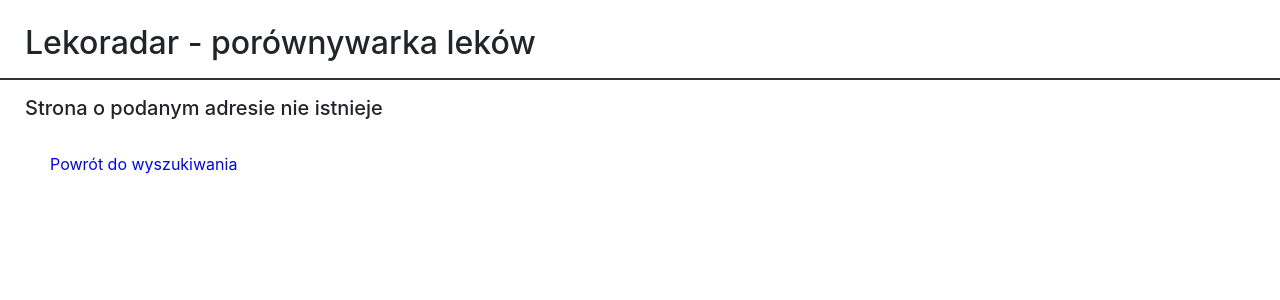
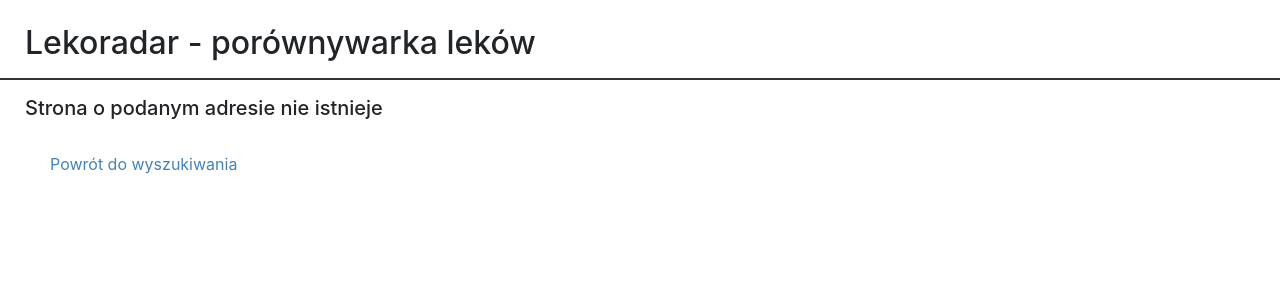
Before and after one commit to Krzaq8/Lekoradar, a Flask app: page /1 in a window 1280 px wide. Shown: the top 300 px of the page. Run offline with Flask 2, Linux system fonts and the light colour scheme; parts of the project's set-up code (start-up, migrations or seed data) failed here and were passed over; some libraries are stand-ins or nearby versions.

Commit message:
kosmetyczne zmiany

```diff
--- a/templates/base.html
+++ b/templates/base.html
@@ -11,7 +11,7 @@
         }
 
         a.button:hover {
-            color:blue;
+            color:steelblue;
             text-decoration: none;
             font-weight: normal;
             transition: none;
@@ -20,7 +20,7 @@
         a.button {
 
             background-color: white;
-            color: blue;
+            color: steelblue;
             padding: 15px 25px;
             text-decoration: none;
 
```
